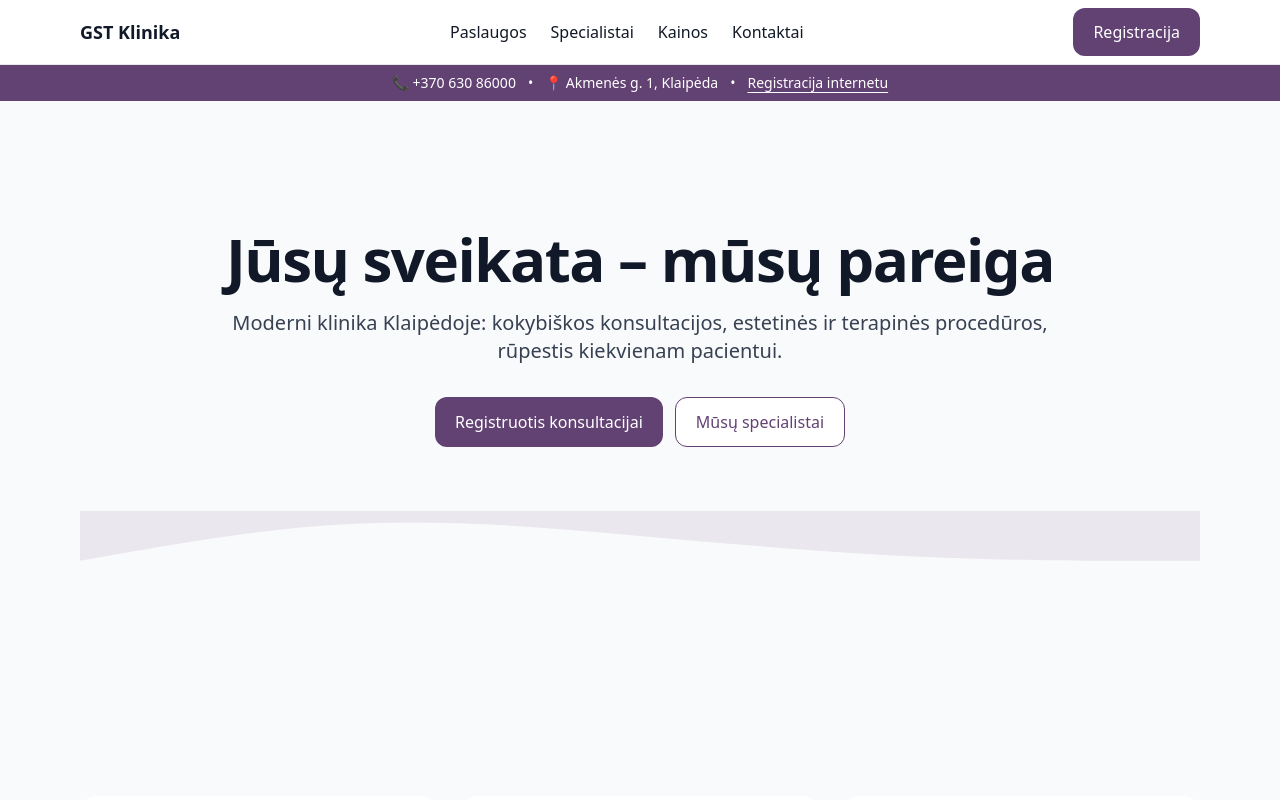
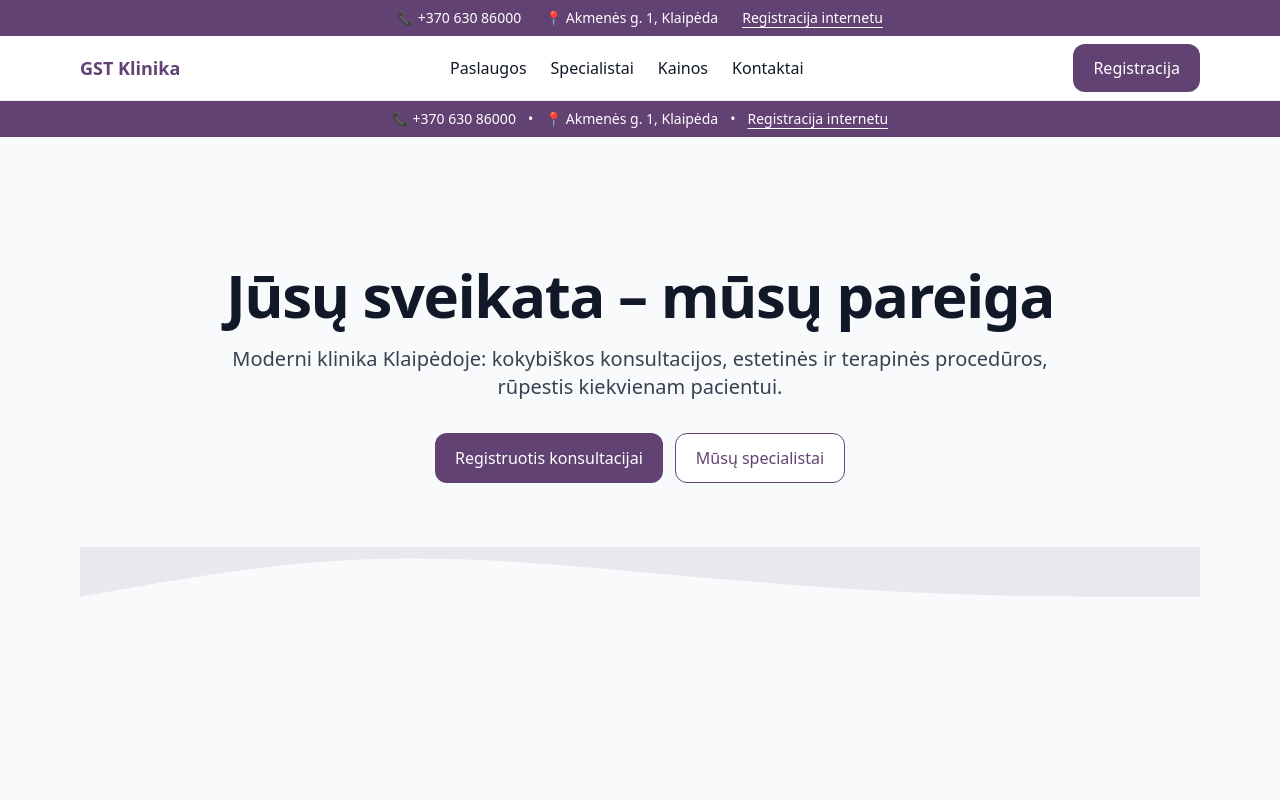
Before and after one commit to vytautasmedia/Gro-io-ir-sveikatos-tarnyba, a Next.js app: page / in a window 1280 px wide. Shown: the top 800 px of the page. Built offline with nearby package versions, Linux system fonts and the light colour scheme.

Commit message:
Update Header.tsx

```diff
--- a/components/Header.tsx
+++ b/components/Header.tsx
@@ -1,19 +1,48 @@
 "use client";
-import Link from "next/link"; import { useState } from "react"; import { Menu } from "lucide-react";
-export function Header(){ const [open,setOpen]=useState(false);
-return (<header className="sticky top-0 z-50 bg-white/90 backdrop-blur border-b">
-  <div className="container-max flex items-center justify-between h-16">
-    <Link href="/" className="font-semibold text-lg">GST Klinika</Link>
-    <nav className="hidden md:flex gap-6">
-      <Link href="/#paslaugos">Paslaugos</Link><Link href="/specialistai">Specialistai</Link><Link href="/kainos">Kainos</Link><Link href="/kontaktai">Kontaktai</Link>
-    </nav>
-    <Link href="/kontaktai" className="btn-primary hidden md:inline-flex">Registracija</Link>
-    <button className="md:hidden" onClick={()=>setOpen(!open)} aria-label="Meniu"><Menu/></button>
-  </div>
-  {open && <div className="md:hidden border-t"><div className="container-max py-4 flex flex-col gap-3">
-    <Link href="/#paslaugos" onClick={()=>setOpen(false)}>Paslaugos</Link>
-    <Link href="/specialistai" onClick={()=>setOpen(false)}>Specialistai</Link>
-    <Link href="/kainos" onClick={()=>setOpen(false)}>Kainos</Link>
-    <Link href="/kontaktai" onClick={()=>setOpen(false)}>Kontaktai</Link>
-  </div></div>}
-</header>); }
+import Link from "next/link";
+import { useState } from "react";
+import { Menu } from "lucide-react";
+
+export function Header() {
+  const [open, setOpen] = useState(false);
+
+  return (
+    <>
+      {/* Viršutinė kontaktų juosta */}
+      <div className="bg-brand-900 text-white text-sm">
+        <div className="container-max py-2 flex flex-col md:flex-row gap-2 md:gap-6 items-center justify-center">
+          <span>📞 +370 630 86000</span>
+          <span>📍 Akmenės g. 1, Klaipėda</span>
+          <Link href="/kontaktai" className="underline underline-offset-4">Registracija internetu</Link>
+        </div>
+      </div>
+
+      {/* Pagrindinis headeris */}
+      <header className="sticky top-0 z-50 bg-white/90 backdrop-blur border-b">
+        <div className="container-max flex items-center justify-between h-16">
+          <Link href="/" className="font-semibold text-lg text-brand-900">GST Klinika</Link>
+          <nav className="hidden md:flex gap-6">
+            <Link href="/#paslaugos" className="hover:text-brand-900">Paslaugos</Link>
+            <Link href="/specialistai" className="hover:text-brand-900">Specialistai</Link>
+            <Link href="/kainos" className="hover:text-brand-900">Kainos</Link>
+            <Link href="/kontaktai" className="hover:text-brand-900">Kontaktai</Link>
+          </nav>
+          <Link href="/kontaktai" className="btn-primary hidden md:inline-flex">Registracija</Link>
+          <button className="md:hidden" onClick={() => setOpen(!open)} aria-label="Meniu"><Menu /></button>
+        </div>
+
+        {open && (
+          <div className="md:hidden border-t">
+            <div className="container-max py-4 flex flex-col gap-3">
+              <Link href="/#paslaugos" onClick={() => setOpen(false)}>Paslaugos</Link>
+              <Link href="/specialistai" onClick={() => setOpen(false)}>Specialistai</Link>
+              <Link href="/kainos" onClick={() => setOpen(false)}>Kainos</Link>
+              <Link href="/kontaktai" onClick={() => setOpen(false)}>Kontaktai</Link>
+              <Link href="/kontaktai" className="btn-primary" onClick={() => setOpen(false)}>Registracija</Link>
+            </div>
+          </div>
+        )}
+      </header>
+    </>
+  );
+}
```
